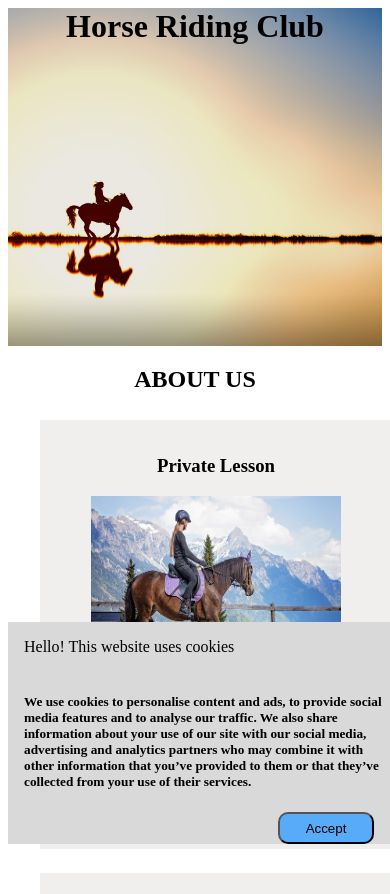
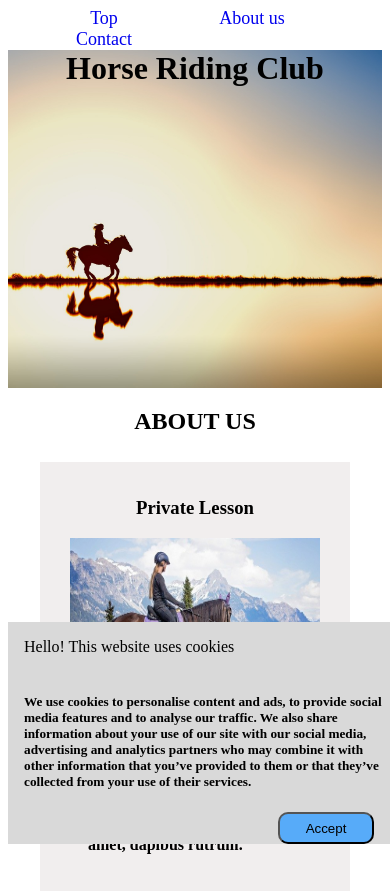
Before and after one commit to Mari-Artho/horse-riding-club, a plain HTML site: page index.html in a window 390 px wide. Shown: the top 894 px of the page. Drawn offline with nearby package versions, Linux system fonts and the light colour scheme; a web font is replaced by a local one.

Commit message:
Change mobile navi's layout.

```diff
--- a/css/_header.scss
+++ b/css/_header.scss
@@ -14,7 +14,7 @@ header{
 
 ul {
     // list-style: none;
-    list-style-image: url(../images/favicon-list.png);
+    list-style-image: url(images/favicon-list.png);
     margin: 0;
     display: flex;
     justify-content: flex-end;
--- a/css/_mobile.scss
+++ b/css/_mobile.scss
@@ -3,6 +3,14 @@
     header{
         h1 {
             font-size: 2rem;
+        }
+    }
+
+    nav {
+        ul{
+        display: block;
+        flex-direction: column;
+        justify-content: space-between
         }
     }
 
@@ -14,6 +22,8 @@
 
     .about-us-item {
         margin-top: 0.5rem;
+        // margin: 0.5rem 0 0 0;
+        width: fit-content;
     }
 
     .subscribe {
--- a/index.html
+++ b/index.html
@@ -28,13 +28,20 @@
 </head>
 
 <body>
+    <nav>
+        <ul>
+            <li><a href="#">Top</a></li>
+            <li><a href="#about-us-link">About us</a></li>
+            <li><a href="#contact-link">Contact</a></li>
+        </ul>
+    </nav>
     <header>
        <h1>Horse Riding Club</h1>
     </header>
 
     <section>
-        <h2 class="about-us-title">ABOUT US</h2>
-            <div class="about-us">
+        <h2 class="about-us-title" >ABOUT US</h2>
+            <div class="about-us" id="about-us-link">
                 <div class="about-us-item">
                     <h3>Private Lesson</h3>
                     <img src="/images/private-lesson-640.jpg" alt="Private Lesson"
@@ -87,7 +94,7 @@
                 <h5>Drottningsgatan 1</h5>
                 <h5>Stockholm, Sweden</h5>
             </div>
-            <div>
+            <div id="contact-link">
                 <h4>Contact Us</h4>
                 <h5>Phone: +4601234567</h5>
                 <h5>Email: <a href="/index.html">welovehorses@horse.com </a></h5>
--- a/index.js
+++ b/index.js
@@ -35,7 +35,7 @@ var app = new Vue({
  });
 
  //Green sock animation
- //Headers are inserted from left to right on the screen.å
+ //Headers are inserted from left to right on the screen.
  gsap.from("header", {duration: 3, x: "-100%", ease: 'bounce'})
 //'about us' appear in order from left to right over 3 seconds.
  gsap.from(".about-us-item", {duration: 3, opacity:0, delay: 1, stagger: .5})
```
Also changed, not shown: css/style.css, css/style.min.css, images/favicon-list.png (added), images/favicon-list2.png (added), images/favicon.png.
